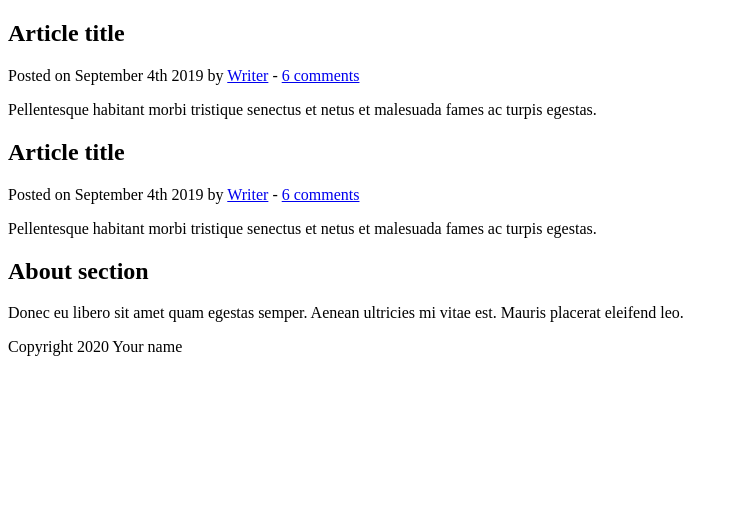
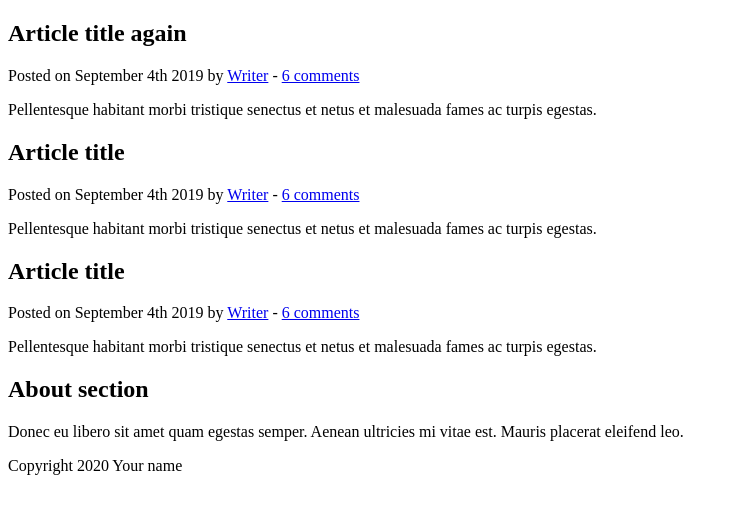
Before and after one commit to GlynnPhillips/git-playground, a plain HTML site: page index.html in a window 1280 px wide. Shown: the whole page, without its empty margins (0-738 px from the left). Drawn offline with Linux system fonts and the light colour scheme.

Commit message:
Adds a new blog post to the listings

```diff
--- a/index.html
+++ b/index.html
@@ -6,6 +6,15 @@
 </head>
 <body>
 	<section>
+		<article>
+			<header>
+				<h2>Article title again</h2>
+				<p>Posted on <time datetime="2019-09-04T16:31:24+02:00">September 4th 2019</time> by <a href="#">Writer</a> - <a href="#comments">6 comments</a></p>
+			</header>
+			<p>Pellentesque habitant morbi tristique senectus et netus et malesuada fames ac turpis egestas.</p>
+		</article>
+
+
 		<article>
 			<header>
 				<h2>Article title</h2>
```
